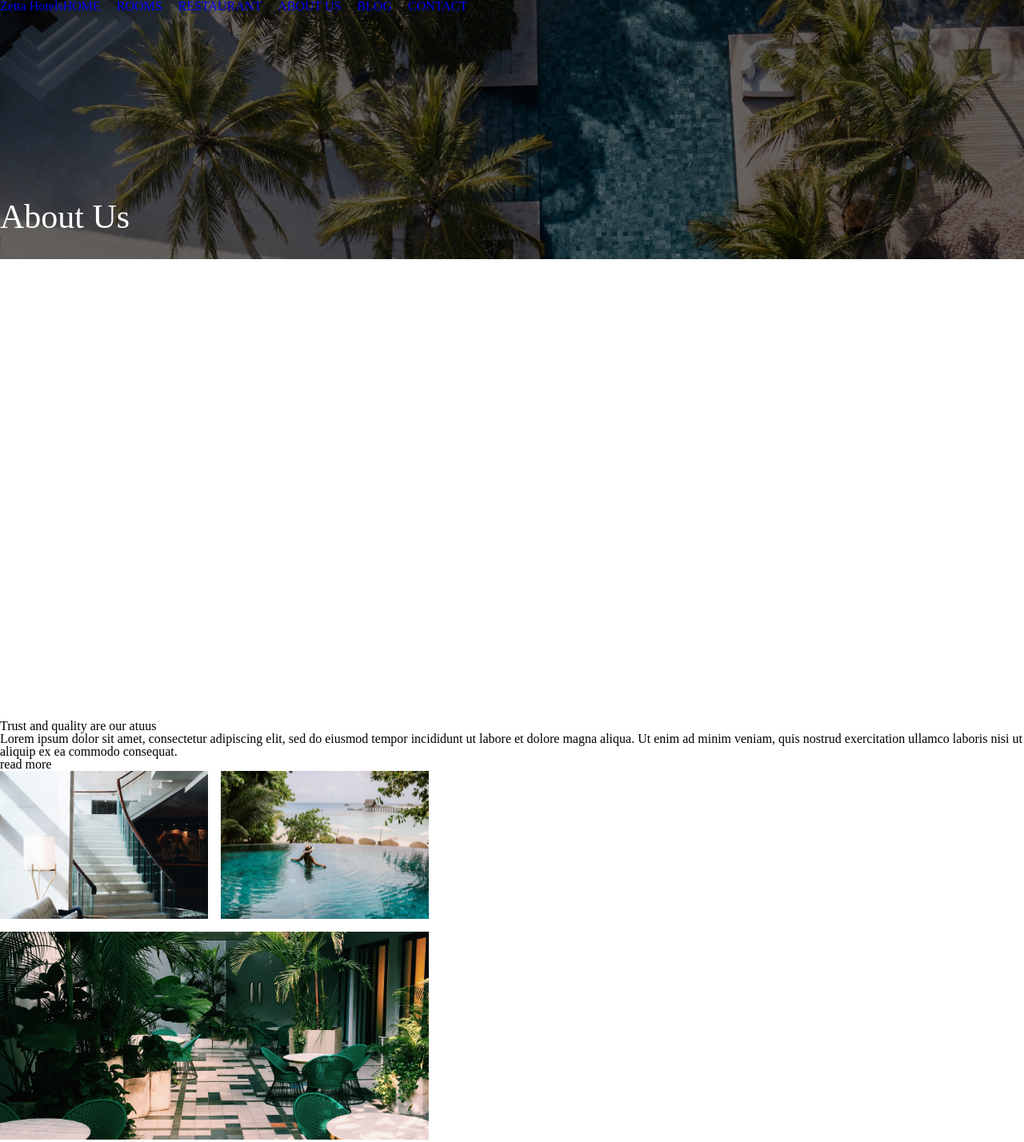
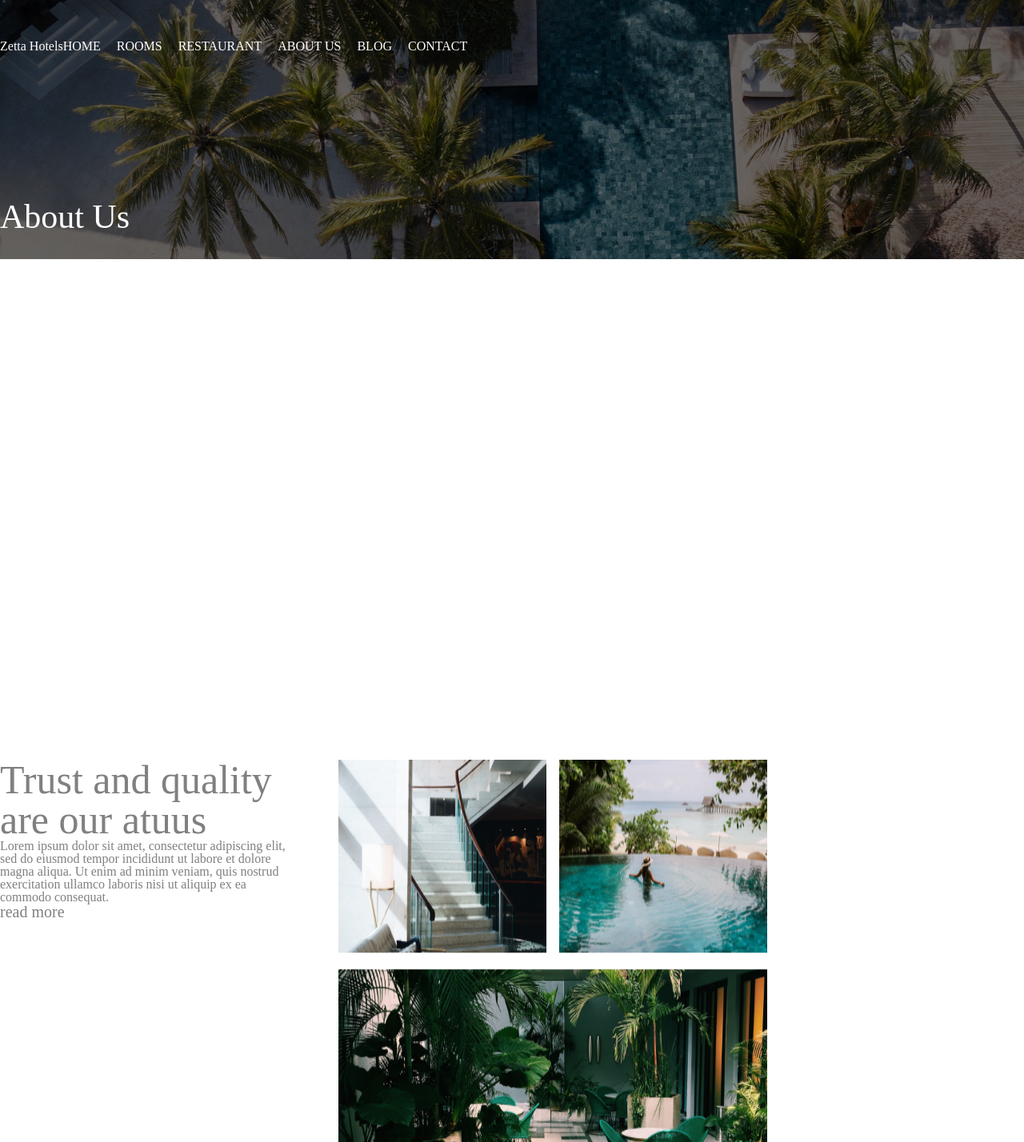
Before and after one commit to Nanopotter/Lesson-9-, a plain HTML site: page index.html in a window 1280 px wide. Shown: the top 1428 px of the page at 80% size. Drawn offline with Linux system fonts and the light colour scheme.

Commit message:
pictures add

```diff
--- a/css/style.css
+++ b/css/style.css
@@ -5,17 +5,18 @@
     background-repeat: no-repeat;
     background-position: cover;
     position: relative;
+    padding-top: 50px;
 }
 .navigation-wraper {
 	display: -webkit-box;
 	display: -ms-flexbox;
 	display: flex;
-	justify-content: space-between;
+	justify-content: space-around;
     position: absolute;
 }
 
-.sign,
-.nav-ul {
+.logo,
+.nav-a {
     color: white;
 }
 .nav-ul {
@@ -33,9 +34,43 @@
     font-size: 42px;
     color: white;
     max-width: 367px;
-    margin-top: 250px;
+    margin-top: 200px;
 }
 
+/* Section */
+.block-bg-image {
+    height: 601px;
+    background-size: cover;
+    background-repeat: no-repeat;
+
+}
+.left-block,
+.right-block {
+    width: 50%;
+    color: gray;
+    display: flex;
+    justify-content: center;
+}
+.block-wraper {
+    display: flex;
+}
+.text1 {
+    font-size: 50px;
+    font-family: 'Lato', sans-serif';
+    color: white;
+    max-width: 367px;
+}
+.left-block {
+    display: flex;
+    width: 371px;
+	height:  374px;
+    display: -webkit-box;
+    display: -ms-flexbox;
+}
+
+.button {
+    font-size: 20px;
+}
 
 /* FOoter */
 .container {
--- a/index.html
+++ b/index.html
@@ -1,5 +1,6 @@
 <!DOCTYPE html>
 <html lang="en">
+
 <head>
     <meta charset="UTF-8">
     <meta http-equiv="X-UA-Compatible" content="IE=edge">
@@ -11,29 +12,30 @@
     <link href="https://fonts.googleapis.com/css2?family=Lato:wght@300&display=swap" rel="stylesheet">
 
 </head>
+
 <body>
     <header class="header-bg">
-        <div class="navigation-wraper" >
-            <a href="sign">Zetta Hotels</a>
+        <div class="navigation-wraper">
+            <a class="logo" href="#">Zetta Hotels</a>
             <nav>
                 <ul class="nav-ul">
                     <li>
-                        <a href="nav-a">HOME</a>
+                        <a class="nav-a" href="#">HOME</a>
                     </li>
                     <li>
-                        <a href="nav-a">ROOMS</a>
+                        <a class="nav-a" href="#">ROOMS</a>
                     </li>
                     <li>
-                        <a href="nav-a">RESTAURANT</a>
+                        <a class="nav-a" href="#">RESTAURANT</a>
                     </li>
                     <li>
-                        <a href="nav-a">ABOUT US</a>
+                        <a class="nav-a" href="#">ABOUT US</a>
                     </li>
                     <li>
-                        <a href="nav-a">BLOG</a>
+                        <a class="nav-a" href="#">BLOG</a>
                     </li>
                     <li>
-                        <a href="nav-a">CONTACT </a>
+                        <a class="nav-a" href="#">CONTACT </a>
                     </li>
                 </ul>
             </nav>
@@ -45,8 +47,10 @@
             <div class="left-block">
                 <div class="text-wraper">
                     <p class="text1"> Trust and quality
-                    are our atuus  </p>
-			     <p class="text2"> Lorem ipsum dolor sit amet, consectetur adipiscing elit, sed do eiusmod tempor incididunt ut labore et dolore magna aliqua. Ut enim ad minim veniam, quis nostrud exercitation ullamco laboris nisi ut aliquip ex ea commodo consequat.</p>
+                        are our atuus </p>
+                    <p class="text2"> Lorem ipsum dolor sit amet, consectetur adipiscing elit, sed do eiusmod tempor
+                        incididunt ut labore et dolore magna aliqua. Ut enim ad minim veniam, quis nostrud exercitation
+                        ullamco laboris nisi ut aliquip ex ea commodo consequat.</p>
                     <div class="button"> read more </div>
                 </div>
             </div>
@@ -56,7 +60,6 @@
             </div>
         </div>
     </section>
-
 
     <!-- Footer -->
     <section class="section-bg">
@@ -92,7 +95,7 @@
                     <div class="icon-block">
                         <img src="images/001-hotel-1.png" alt="">
                     </div>
-                    <h3>Spacious rooms  for awesome parties</h3>
+                    <h3>Spacious rooms for awesome parties</h3>
                     <p>Lorem ipsum dolor sit amet, consectetur adipiscing elit, sed do eiusmod tempor incididun</p>
                 </div>
 
```
Lines whose indentation alone changed are shown as unchanged.
